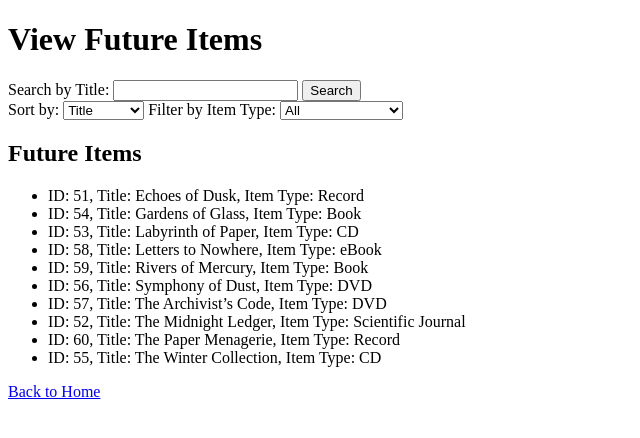
After one commit to t-trent/Library-Application, a Flask app: page /view_future_items in a window 1280 px wide. The commit adds this page. Shown: the top 438 px of the page, without its empty margins (0-640 px from the left). Run offline with Flask 3, Linux system fonts and the light colour scheme; data comes from the database, SQL or seed files in the repository.

Commit message:
Latest iteration

```diff
--- a/app.py
+++ b/app.py
@@ -171,45 +171,40 @@ def donate_item():
         title = request.form['title']
 
         conn = get_db_connection()
-        # Get the current highest item_id from the Items table
-        cursor = conn.execute("SELECT MAX(item_id) FROM Items")
+        # Get the current highest candidate_item_id from the FutureItems table
+        cursor = conn.execute("SELECT MAX(candidate_item_id) FROM FutureItems")
         max_id_row = cursor.fetchone()
         max_id = max_id_row[0] if max_id_row[0] is not None else 0
-        new_item_id = max_id + 1
+        new_candidate_item_id = max_id + 1
 
-        # Insert the new item with the new item_id
-        conn.execute('INSERT INTO Items (item_id, item_type, title) VALUES (?, ?, ?)',
-                     (new_item_id, item_type, title))
+        # Insert the new donated item into the FutureItems table
+        conn.execute('INSERT INTO FutureItems (candidate_item_id, item_type, title) VALUES (?, ?, ?)',
+                     (new_candidate_item_id, item_type, title))
         conn.commit()
         conn.close()
 
-        success_message = f"Item '{title}' (ID: {new_item_id}) of type '{item_type}' donated successfully."
+        success_message = f"Future item '{title}' (Candidate ID: {new_candidate_item_id}) of type '{item_type}' donated successfully."
 
     return render_template('donate_item.html', item_types=item_types, success_message=success_message)
 
-
+# 5. Find an event in the library
 @app.route('/find_event', methods=['GET'])
 def find_event():
-    # Get query parameters (with defaults)
-    search_term    = request.args.get('search_term', '')
+    # Get parameters from query string (with defaults)
+    search_term     = request.args.get('search_term', '')
     filter_audience = request.args.get('filter_audience', '')
-    filter_room    = request.args.get('filter_room', '')
-    sort_by        = request.args.get('sort_by', 'date_asc')  # default sort: date ascending
+    filter_room     = request.args.get('filter_room', '')
     filter_attendee = request.args.get('filter_attendee', '')
+    sort_by         = request.args.get('sort_by', 'date')   # default sort by date
+    sort_order      = request.args.get('sort_order', 'asc')   # default ascending
 
-    # Allowed filter options for audiences and social rooms
-    audience_types_list = ["Seniors", "Teens", "Children", "Young Adults", "Families",
-                             "Academics", "Hobbyists", "Students", "Artists", "Tech Enthusiasts"]
-    social_room_names = ["Maple Hall", "Sunset Room", "Heritage Lounge", "Cedar Commons",
-                         "The Learning Loft", "Innovation Nook", "Oak Room", "Skyview Gallery",
-                         "Community Studio", "The Nest"]
-
-    # Query for all People for the attendee dropdown
+    # Get dropdown options from the database
     conn = get_db_connection()
+    audience_types = conn.execute("SELECT DISTINCT audience_type FROM Audiences ORDER BY audience_type").fetchall()
+    social_rooms = conn.execute("SELECT DISTINCT room_name FROM SocialRooms ORDER BY room_name").fetchall()
     people_dropdown = conn.execute("SELECT person_id, name FROM People ORDER BY name").fetchall()
 
-    # Build the base query.
-    # Note: We join Attending (Atnd) and People (Att) to get the names of the attendees.
+    # Build the base query
     query = """
         SELECT
             E.event_id,
@@ -217,10 +212,10 @@ def find_event():
             E.event_date,
             E.description,
             SR.room_name,
-            GROUP_CONCAT(DISTINCT A.audience_type) as audiences,
-            GROUP_CONCAT(DISTINCT Att.name) as attendees
+            GROUP_CONCAT(DISTINCT A.audience_type) AS audiences,
+            GROUP_CONCAT(DISTINCT Att.name) AS attendees
         FROM Events E
-        LEFT JOIN SocialRooms SR ON E.social_room_id = SR.social_room_id
+        LEFT JOIN SocialRooms SR ON E.room_id = SR.room_id
         LEFT JOIN EventAudiences EA ON E.event_id = EA.event_id
         LEFT JOIN Audiences A ON EA.audience_id = A.audience_id
         LEFT JOIN Attending Atnd ON E.event_id = Atnd.event_id
@@ -229,49 +224,46 @@ def find_event():
     """
     params = ['%' + search_term + '%']
 
-    # Apply filter for social room if provided
+    # Apply filters if provided
     if filter_room:
         query += " AND SR.room_name = ?"
         params.append(filter_room)
-
-    # Apply filter for audience type if provided
     if filter_audience:
         query += " AND A.audience_type = ?"
         params.append(filter_audience)
-
-    # Apply filter for a specific attendee: ensure the event has at least one attendee with that person_id.
     if filter_attendee:
         query += " AND EXISTS (SELECT 1 FROM Attending Atnd2 WHERE Atnd2.event_id = E.event_id AND Atnd2.person_id = ?)"
         params.append(filter_attendee)
 
     query += " GROUP BY E.event_id, E.name, E.event_date, E.description, SR.room_name "
 
-    # Determine sort order based on sort_by parameter
-    if sort_by == "date_asc":
-        query += " ORDER BY E.event_date ASC"
-    elif sort_by == "date_desc":
-        query += " ORDER BY E.event_date DESC"
-    elif sort_by == "title":
-        query += " ORDER BY E.name"
-    elif sort_by == "id":
-        query += " ORDER BY E.event_id"
-    else:
-        query += " ORDER BY E.event_date ASC"  # fallback default
+    # Map sort_by options to database columns
+    sort_columns = {
+        'id': 'E.event_id',
+        'name': 'E.name',
+        'date': 'E.event_date',
+        'room': 'SR.room_name'
+    }
+    order_column = sort_columns.get(sort_by, 'E.event_date')
+    order_clause = f" ORDER BY {order_column} {sort_order.upper()}"
 
-    events = conn.execute(query, params).fetchall()
+    full_query = query + order_clause
+    events = conn.execute(full_query, params).fetchall()
     conn.close()
 
-    return render_template('find_event.html',
-                           events=events,
-                           search_term=search_term,
-                           filter_audience=filter_audience,
-                           filter_room=filter_room,
-                           sort_by=sort_by,
-                           filter_attendee=filter_attendee,
-                           audience_types_list=audience_types_list,
-                           social_room_names=social_room_names,
-                           people_dropdown=people_dropdown)
-
+    return render_template(
+        'find_event.html',
+        events=events,
+        search_term=search_term,
+        filter_audience=filter_audience,
+        filter_room=filter_room,
+        filter_attendee=filter_attendee,
+        sort_by=sort_by,
+        sort_order=sort_order,
+        audience_types=audience_types,
+        social_rooms=social_rooms,
+        people_dropdown=people_dropdown
+    )
 
 
 
@@ -331,5 +323,157 @@ def ask_help():
         return redirect(url_for('index'))
     return render_template('ask_help.html')
 
+# 9. View all currently borrowed items
+@app.route('/view_borrowings', methods=['GET'])
+def view_borrowings():
+    conn = get_db_connection()
+
+    # Get sorting and filtering parameters from the query string
+    sort_by = request.args.get('sort_by', 'title')
+    sort_order = request.args.get('sort_order', 'asc')
+    filter_status = request.args.get('filter_status', 'all')
+    filter_fines = request.args.get('filter_fines', 'all')  # New fine filter parameter
+
+    allowed_filters = ['all', 'returned', 'not_returned']
+    if filter_status not in allowed_filters:
+        filter_status = 'all'
+
+    # Define the sortable columns and their display names
+    sortable_columns_db = {
+        'borrowing_id': 'B.borrowing_id',
+        'item_id': 'B.item_id',
+        'title': 'I.title',
+        'item_type': 'I.item_type',
+        'person_id': 'B.person_id',
+        'borrower_name': 'P.name',
+        'borrow_date': 'B.borrow_date',
+        'fine_amount': 'total_fine_amount'
+    }
+    sortable_options_display = {
+        'borrowing_id': 'Borrowing ID',
+        'item_id': 'Item ID',
+        'title': 'Title',
+        'item_type': 'Type',
+        'person_id': 'Borrower ID',
+        'borrower_name': 'Borrower Name',
+        'borrow_date': 'Borrow Date',
+        'fine_amount': 'Total Fine Amount'
+    }
+
+    if sort_by not in sortable_columns_db:
+        sort_by = 'title'
+    if sort_order.lower() not in ['asc', 'desc']:
+        sort_order = 'asc'
+    sql_sort_column = sortable_columns_db[sort_by]
+
+    # Build the base query with additional aggregates for fines
+    base_query = """
+        SELECT
+            B.borrowing_id,
+            B.item_id,
+            I.title,
+            I.item_type,
+            B.person_id,
+            P.name AS borrower_name,
+            B.borrow_date,
+            B.due_date,
+            COALESCE(B.return_date, 'Not Returned') AS return_date_display,
+            B.return_date,
+            COALESCE(SUM(F.amount), 0) AS total_fine_amount,
+            SUM(CASE WHEN F.paid_status = '0' THEN F.amount ELSE 0 END) AS total_unpaid_fines,
+            SUM(CASE WHEN F.paid_status = '1' THEN F.amount ELSE 0 END) AS total_paid_fines,
+            GROUP_CONCAT(F.fine_id || '|' || F.amount || '|' || F.paid_status) AS fines
+        FROM Borrowings B
+        JOIN Items I ON B.item_id = I.item_id
+        JOIN People P ON B.person_id = P.person_id
+        LEFT JOIN Fines F ON B.borrowing_id = F.borrowing_id
+    """
+
+    # Build the WHERE clause for return status filtering
+    where_clause = ""
+    if filter_status == 'returned':
+        where_clause = "WHERE B.return_date IS NOT NULL"
+    elif filter_status == 'not_returned':
+        where_clause = "WHERE B.return_date IS NULL"
+
+    # Grouping clause (must include all non-aggregated columns)
+    group_clause = """
+        GROUP BY
+            B.borrowing_id, B.item_id, I.title, I.item_type,
+            B.person_id, P.name, B.borrow_date, B.due_date, B.return_date
+    """
+
+    # Build a HAVING clause for fines filtering
+    having_clause = "HAVING 1=1"
+    if filter_fines == 'with_fines':
+        having_clause += " AND total_fine_amount > 0"
+    elif filter_fines == 'unpaid_fines':
+        having_clause += " AND total_unpaid_fines > 0"
+    elif filter_fines == 'paid_fines':
+        having_clause += " AND total_paid_fines > 0"
+
+    # Build the ORDER BY clause based on sort parameters
+    order_clause = f"ORDER BY {sql_sort_column} {sort_order.upper()}"
+
+    # Combine all clauses into one query
+    query = f"{base_query} {where_clause} {group_clause} {having_clause} {order_clause}"
+
+    borrowings = conn.execute(query).fetchall()
+    conn.close()
+
+    return render_template(
+        'view_borrowings.html',
+        borrowings=borrowings,
+        sortable_options=sortable_options_display,
+        current_sort_by=sort_by,
+        current_sort_order=sort_order,
+        current_filter_status=filter_status,
+        current_filter_fines=filter_fines  # Pass the current fines filter to the template
+    )
+
+# 10. View future items
+@app.route('/view_future_items', methods=['GET'])
+def view_future_items():
+    # Define allowed item types (adjust as needed)
+    item_types = ['Book', 'DVD', 'Scientific Journal', 'Audiobook', 'Magazine', 'Newspaper', 'eBook', 'CD', 'Record', 'Video Game']
+
+    # Get parameters from the URL query string
+    search_term = request.args.get('search_term', '')
+    sort_by = request.args.get('sort_by', 'title')  # default sort by title
+    filter_type = request.args.get('filter_type', '')
+
+    # Map the sort_by values to actual database columns safely
+    order_column = {
+        'id': 'candidate_item_id',
+        'title': 'title',
+        'item_type': 'item_type'
+    }.get(sort_by, 'title')
+
+    # Build filtering clause and parameters for the query
+    filter_clause = ""
+    params = ['%' + search_term + '%']
+    if filter_type:
+        filter_clause = " AND item_type = ?"
+        params.append(filter_type)
+
+    query = f"""
+        SELECT * FROM FutureItems
+        WHERE title LIKE ? {filter_clause}
+        ORDER BY {order_column}
+    """
+
+    conn = get_db_connection()
+    future_items = conn.execute(query, params).fetchall()
+    conn.close()
+
+    return render_template('view_future_items.html',
+                           future_items=future_items,
+                           search_term=search_term,
+                           sort_by=sort_by,
+                           filter_type=filter_type,
+                           item_types=item_types)
+
+
+
 if __name__ == '__main__':
     app.run(debug=True)
--- a/templates/index.html
+++ b/templates/index.html
@@ -16,6 +16,8 @@
         <li><a href="{{ url_for('register_event') }}">Register for an Event</a></li>
         <li><a href="{{ url_for('volunteer') }}">Volunteer</a></li>
         <li><a href="{{ url_for('ask_help') }}">Ask for Help</a></li>
+        <li><a href="{{ url_for('view_borrowings') }}">View Borrowings & Fines</a></li>
+        <li><a href="{{ url_for('view_future_items') }}">View Future Items</a></li>
     </ul>
     {% with messages = get_flashed_messages() %}
       {% if messages %}
--- /dev/null
+++ b/templates/view_future_items.html
@@ -0,0 +1,58 @@
+<!DOCTYPE html>
+<html lang="en">
+<head>
+  <meta charset="UTF-8">
+  <title>View Future Items</title>
+</head>
+<body>
+  <h1>View Future Items</h1>
+
+  <!-- Search Form -->
+  <form method="GET" action="{{ url_for('view_future_items') }}">
+    <label for="search_term">Search by Title:</label>
+    <input type="text" id="search_term" name="search_term" value="{{ search_term|default('') }}">
+    <!-- Preserve current sort/filter values -->
+    <input type="hidden" name="sort_by" value="{{ sort_by }}">
+    <input type="hidden" name="filter_type" value="{{ filter_type }}">
+    <button type="submit">Search</button>
+  </form>
+
+  <!-- Sort and Filter Form -->
+  <form method="GET" action="{{ url_for('view_future_items') }}" id="sort-filter-form">
+    <!-- Carry over the current search term -->
+    <input type="hidden" name="search_term" value="{{ search_term|default('') }}">
+
+    <label for="sort_by">Sort by:</label>
+    <select id="sort_by" name="sort_by" onchange="document.getElementById('sort-filter-form').submit();">
+      <option value="id" {% if sort_by == 'id' %}selected{% endif %}>ID</option>
+      <option value="title" {% if sort_by == 'title' %}selected{% endif %}>Title</option>
+      <option value="item_type" {% if sort_by == 'item_type' %}selected{% endif %}>Item Type</option>
+    </select>
+
+    <label for="filter_type">Filter by Item Type:</label>
+    <select id="filter_type" name="filter_type" onchange="document.getElementById('sort-filter-form').submit();">
+      <option value="" {% if filter_type == '' %}selected{% endif %}>All</option>
+      {% for type in item_types %}
+        <option value="{{ type }}" {% if filter_type == type %}selected{% endif %}>{{ type }}</option>
+      {% endfor %}
+    </select>
+  </form>
+
+  <h2>Future Items</h2>
+  {% if future_items|length == 0 %}
+    <p>No future items found.</p>
+  {% else %}
+    <ul>
+      {% for item in future_items %}
+        <li>
+          ID: {{ item['candidate_item_id'] }},
+          Title: {{ item['title'] }},
+          Item Type: {{ item['item_type'] }}
+        </li>
+      {% endfor %}
+    </ul>
+  {% endif %}
+
+  <a href="{{ url_for('index') }}">Back to Home</a>
+</body>
+</html>
```
Also changed, not shown: schema.sql (added, +129 -0 lines), templates/find_event.html (+72 -40 lines), templates/view_borrowings.html (added, +119 -0 lines), Library_ER_Diagram.png, library.db, 5 other files.
